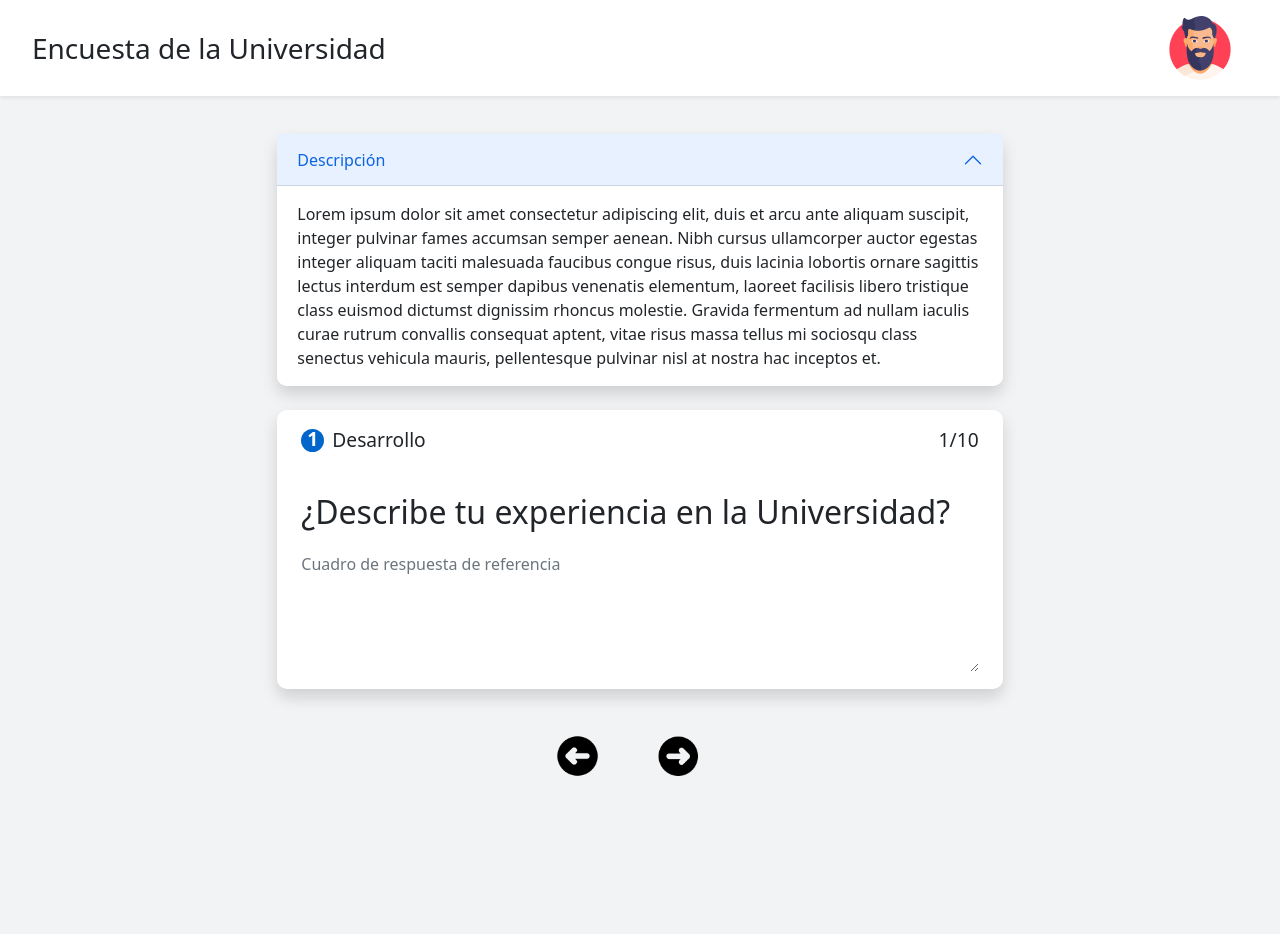
After one commit to hvcq/Proyecto-Semestral-IS2, a Flask app: page /answer_survey/1 in a window 1280 px wide. The commit adds this page. Run offline with Flask 2, Linux system fonts and the light colour scheme; some libraries are stand-ins or nearby versions.

Commit message:
inicializar rama

```diff
--- a/application/__init__.py
+++ b/application/__init__.py
@@ -18,6 +18,6 @@ def create_app():
     with app.app_context():
         from . import routes  # Import routes
         # Reinicia las tabla cada vez que se inicia ejecuta
-        # db.drop_all()
-        # db.create_all()
+        #db.drop_all()
+        #db.create_all()
         return app
--- a/application/routes.py
+++ b/application/routes.py
@@ -1,7 +1,9 @@
 """Rutas de la aplicacion"""
 from datetime import datetime, date
+from lib2to3.pgen2.token import OP
 from operator import length_hint
 from re import I
+import json
 import numpy
 
 from flask import current_app as app
@@ -26,7 +28,7 @@ def guardar_admin():
         return 'received'
 
 
-@app.route("/crear_nueva_encuesta", methods=['GET'])
+@app.route("/ir_a_crear_nueva_encuesta", methods=['GET'])
 def crea_nueva_encuesta():
     if db.session.query(Encuesta).order_by(Encuesta.id_encuesta.desc()).first() == None:
         return redirect("/survey/1/preguntas")
@@ -50,10 +52,33 @@ def ir_a_ultima_encuesta():
 @app.route("/crear_encuesta", methods=['POST'])
 def crear_encuesta():
     if request.method == 'POST':
-        surveyData = request.form.get("surveyData")
-        print(surveyData)
-        # consulta que es para crear.
-        return "INFORMACION RECIBIDA"
+        surveyData = json.loads(request.form.get("surveyData"))
+        encuesta_aux = Encuesta(titulo=surveyData["title"],descripcion=surveyData["description"],fecha_inicio=date.today(),activa=True)
+        db.session.add(encuesta_aux)
+        db.session.commit()
+        for i in range(0,len(surveyData["questions"])):
+            if surveyData["questions"][i]["type"] == "desarrollo":
+                pregunta_desarrollo_aux = Pregunta_Desarrollo(enunciado=surveyData["questions"][i]["statement"])
+                db.session.add(pregunta_desarrollo_aux)
+                db.session.commit()
+                desarrollo_encuesta_aux = Desarrollo_Encuesta.insert().values(id_encuesta=encuesta_aux.id_encuesta,id_pregunta_desarrollo=pregunta_desarrollo_aux.id_pregunta_desarrollo)
+                db.engine.execute(desarrollo_encuesta_aux)
+                db.session.commit()
+            else:
+                pregunta_alternativa_aux = Pregunta_Alternativa(enunciado=surveyData["questions"][i]["statement"])
+                db.session.add(pregunta_alternativa_aux)
+                db.session.commit()
+                alternativa_encuesta_aux = Alternativa_Encuesta.insert().values(id_encuesta=surveyData["id"],id_pregunta_alternativa=pregunta_alternativa_aux.id_pregunta_alternativa)
+                db.engine.execute(alternativa_encuesta_aux)
+                db.session.commit()
+                for j in range(0,len(surveyData["questions"][i]["alternatives"])):
+                    opcion_aux = Opcion(opcion=surveyData["questions"][i]["alternatives"][j]["textAlt"])
+                    db.session.add(opcion_aux)
+                    db.session.commit()
+                    alternativas_aux = Alternativas.insert().values(id_pregunta_alternativa=pregunta_alternativa_aux.id_pregunta_alternativa,id_opcion=opcion_aux.id_opcion)
+                    db.engine.execute(alternativas_aux)
+                    db.session.commit()
+        return "INFORMACION RECIBIDA" #Si llega aquí es porque no hubo problema
     return redirect("/")
 
 
@@ -276,16 +301,77 @@ def Survey(id_encuesta, section="preguntas"):
     #         }
     #     ]
     # }
-    return render_template("admin/survey.html", data={
-        "options": ["Preguntas", "Respuestas", "Configuración"],
-        "selected": section,
-        "id": id_encuesta,
-        "dataSurvey": dataSurvey,
-        "textButton": "Modificar"
-    }
+        return render_template("admin/survey.html", data={
+            "options": ["Preguntas", "Respuestas", "Configuración"],
+            "selected": section,
+            "id": id_encuesta,
+            "dataSurvey": dataSurvey,
+            "textButton": "Modificar"
+        }
     )
 
 
 @ app.route("/survey/<int:id_encuesta>/preguntas/<int:id_encuestado>")
 def SurveyAns(id_encuesta, id_encuestado):
     print()
+
+
+@ app.route("/answer_survey/<int:id_encuesta>")
+def answer_survey(id_encuesta):
+    dataSurvey = {
+        "id": 1,
+        "title": "Encuesta de la Universidad",
+        "description": "Lorem ipsum dolor sit amet consectetur adipiscing elit, duis et arcu ante aliquam suscipit, integer pulvinar fames accumsan semper aenean. Nibh cursus ullamcorper auctor egestas integer aliquam taciti malesuada faucibus congue risus, duis lacinia lobortis ornare sagittis lectus interdum est semper dapibus venenatis elementum, laoreet facilisis libero tristique class euismod dictumst dignissim rhoncus molestie. Gravida fermentum ad nullam iaculis curae rutrum convallis consequat aptent, vitae risus massa tellus mi sociosqu class senectus vehicula mauris, pellentesque pulvinar nisl at nostra hac inceptos et.",
+        "questions": [
+            {
+                "id": 1,
+                "statement": "¿Cual es tu nombre?",
+                "type": "desarrollo",
+                "alternatives": []
+            },
+            {
+                "id": 2,
+                "statement": "Indica tu correo electronico",
+                "type": "desarrollo",
+                "alternatives": []
+
+            },
+            {
+                "id": 1,
+                "statement": "Te gustan los gatos",
+                "type": "alternativa",
+                "alternatives": [
+                    {
+                        "id": 1,
+                        "textAlt": "Si obvio!"
+                    },
+                    {
+                        "id": 2,
+                        "textAlt": "No"
+                    }
+                ]
+
+            },
+            {
+                "id": 2,
+                "statement": "Cual de estos colores te gustan mas",
+                "type": "alternativa",
+                "alternatives": [
+                    {
+                        "id": 3,
+                        "textAlt": "Azul"
+                    },
+                    {
+                        "id": 4,
+                        "textAlt": "Rojo"
+                    },
+                    {
+                        "id": 5,
+                        "textAlt": "Morado"
+                    }
+                ]
+
+            }
+        ]
+    }
+    return render_template("user/answer_survey.html", data=dataSurvey)
--- /dev/null
+++ b/application/static/css/answer_survey.css
@@ -0,0 +1,82 @@
+/* .survey{
+    opacity: 0;
+    transition: opacity 1.5s;
+} */
+
+/* body{
+    overflow-x:scroll;
+    overflow-y:hidden;
+} */
+
+.survey{
+    margin-top: 3%;
+}
+
+.question__card{
+    background-color: #fff;
+    border-radius: 10px 10px 10px 10px !important;
+    width: 65% !important;
+    /* opacity: 0;
+    transition: opacity 1.5s; */
+}
+
+textarea {
+    border: 0 !important;
+    border-bottom: 0.5px solid #fff !important;
+    border-radius: 0 !important;
+    transition: border-bottom 0.15s ease-in !important;
+}
+
+textarea:focus {
+    border-bottom: 2px solid var(--color-dot) !important;
+}
+
+.question__number{
+    font-size: 1.2rem;
+}
+
+.question__number--rounded {
+    background: var(--color-principal);
+    border-radius: 0.8em;
+    color: #fff;
+    display: inline-block;
+    font-weight: bold;
+    line-height: 1em;
+    text-align: center;
+    width: 1.2em;
+    height: 1.2em;
+}
+
+
+
+.imgUser{
+    width: 50%;
+}
+
+.survey__image{
+    width: 90% !important;
+
+}
+
+.suveryQuestions__button{
+    border: 0;
+    margin: 0;
+    border-radius: 50%;
+    background-color: transparent;
+    padding: 1%;
+    width: 10%;
+    transition: all .2s ease-in-out;
+}
+
+.suveryQuestions__button:hover{
+    padding: 0;
+    /* box-shadow: rgba(50, 50, 93, 0.25) 0px 6px 12px -2px, rgba(0, 0, 0, 0.3) 0px 3px 7px -3px; */
+}
+
+.image__row{
+    width: 15rem;
+}
+
+.rotate{
+    transform: rotate(-180deg);
+}
--- /dev/null
+++ b/application/static/js/answer_survey.js
@@ -0,0 +1,28 @@
+"use strict";
+
+const title = document.querySelector(".titleSurvey");
+title.classList.remove("invisible");
+console.log(title.classList);
+
+const responses = {
+  idEncuesta: "idEcuesta",
+  usuario: {
+    name: "nombre",
+    correo: "example@udec.cl",
+  },
+  respuestas: [
+    {
+      idPregunta: "idPregunta",
+      type: "desarrollo",
+      response: "mi respuesta",
+    },
+    {
+      idPregunta: "idPregunta",
+      type: "alternativa",
+      response: {
+        idOpcion: "idOpcion",
+        textAlt: "color azul",
+      },
+    },
+  ],
+};
--- a/application/templates/base_template.html
+++ b/application/templates/base_template.html
@@ -14,8 +14,8 @@
 <body class="vh-100 vw-100 p-0 m-0">
 
   <nav class="container-fluid p-0 d-flex justify-content-between bg-white p-3 shadow-sm">
-    <div class="invisible">#Espacio inutilizado#</div>
-    <div class="nav__list d-flex">
+    <div class=" d-flex align-items-center titleSurvey invisible fs-3 ms-3">{{data.title}}</div>
+    <div class="nav__list d-flex justify-content-center align-items-center" style="margin-left:9rem">
       {% for name in data.options %}
       <div class="nav__element d-flex align-items-center gap-1" disable="true">
         <a name={{name.lower()}} class="nav-link order-2 " href="/survey/{{data.id}}/{{name.lower()}}">{{name}}</a>
@@ -25,8 +25,7 @@
     </div>
 
 
-    <div class="d-flex align-items-center gap-3 me-">
-      <!-- <span>Nombre Usuario</span> -->
+    <div class="d-flex justify-content-center">
       <img src="{{ url_for("static", filename="resources/man.png" ) }}" class="img-fluid imgUser" alt="Foto de perfil">
     </div>
 
--- a/application/templates/index.html
+++ b/application/templates/index.html
@@ -3,7 +3,7 @@
 {% block body %}
 
     <h1>Inicio Encuestas</h1>
-    <form action="/crear_nueva_encuesta" method="GET">
+    <form action="/ir_a_crear_nueva_encuesta" method="GET">
         <a href="http://127.0.0.1:3000" class = "estilo_boton_1">Home</a>
         <button type="submit">Crear nueva encuesta</button>
     </form>
--- /dev/null
+++ b/application/templates/user/answer_survey.html
@@ -0,0 +1,58 @@
+{% extends "base_template.html" %}
+
+{% block title %}Responder encuesta{% endblock title %}
+
+{% block cssFiles %}
+<!-- <link rel="stylesheet" href="{{ url_for("static", filename="css/create_survey.css" ) }}"> -->
+<link rel="stylesheet" href="{{ url_for("static", filename="css/answer_survey.css" ) }}">
+{% endblock cssFiles %}
+
+{% block content %}
+<section class="survey container d-flex flex-column gap-4 justify-content-start align-items-center h-100">
+
+    <div class="accordion accordion-flush w-100 question__card shadow" id="accordionExample" style="border-radius: 10px 10px 10px 10px">
+        <div class="accordion-item" style="border-radius: 10px 10px 10px 10px">
+          <h2 class="accordion-header" id="headingOne">
+            <button class="accordion-button" type="button" data-bs-toggle="collapse" data-bs-target="#collapseOne" aria-expanded="true" aria-controls="collapseOne">
+              Descripción
+            </button>
+          </h2>
+          <div id="collapseOne" class="accordion-collapse collapse show" aria-labelledby="headingOne" data-bs-parent="#accordionExample">
+            <div class="accordion-body">
+              {{data.description}}
+            </div>
+          </div>
+        </div>
+      </div>
+
+    <div class="question__card d-flex flex-column ps-4 pe-4 pt-3 pb-3 shadow">
+        <div class="d-flex justify-content-between">
+            <div class="d-flex align-items-center gap-2">
+                <p class="question__number question__number--rounded">1</p>
+                <p class="question__number">Desarrollo</p>
+            </div>
+            <p class="question__number">1/10</p>
+        </div>
+        <h1>¿Describe tu experiencia en la Universidad?</h1>
+        <textarea name="title"
+        class="form-control shadow-none p-0" rows="5"
+        placeholder="Cuadro de respuesta de referencia"></textarea>
+    </div>
+
+    <div class="d-flex justify-content-center gap-5 mt-3 me-4">
+      <button type="button" class="suveryQuestions__button"><img src="/static/resources/flecha-izquierda.png" class="img-fluid image__row" onclick="setToParagraph(event)"></button>
+      <button type="button" class="suveryQuestions__button"><img src="/static/resources/flecha-izquierda.png" class="img-fluid image__row rotate" onclick="setToAlternative(event)"></button>
+    </div>
+</section>
+
+{% endblock content %}
+
+
+{% block jsFiles %}
+<script>
+  const dataSurvey = {{ data | tojson }}
+</script>
+
+<script src="{{ url_for("static", filename="js/answer_survey.js" ) }}"></script>
+<!-- <script src="{{ url_for("static", filename="js/survey_preguntas.js" ) }}"></script> -->
+{% endblock jsFiles %}
```
Also changed, not shown: application/static/resources/flecha-izquierda.png (added), 1 other file.
